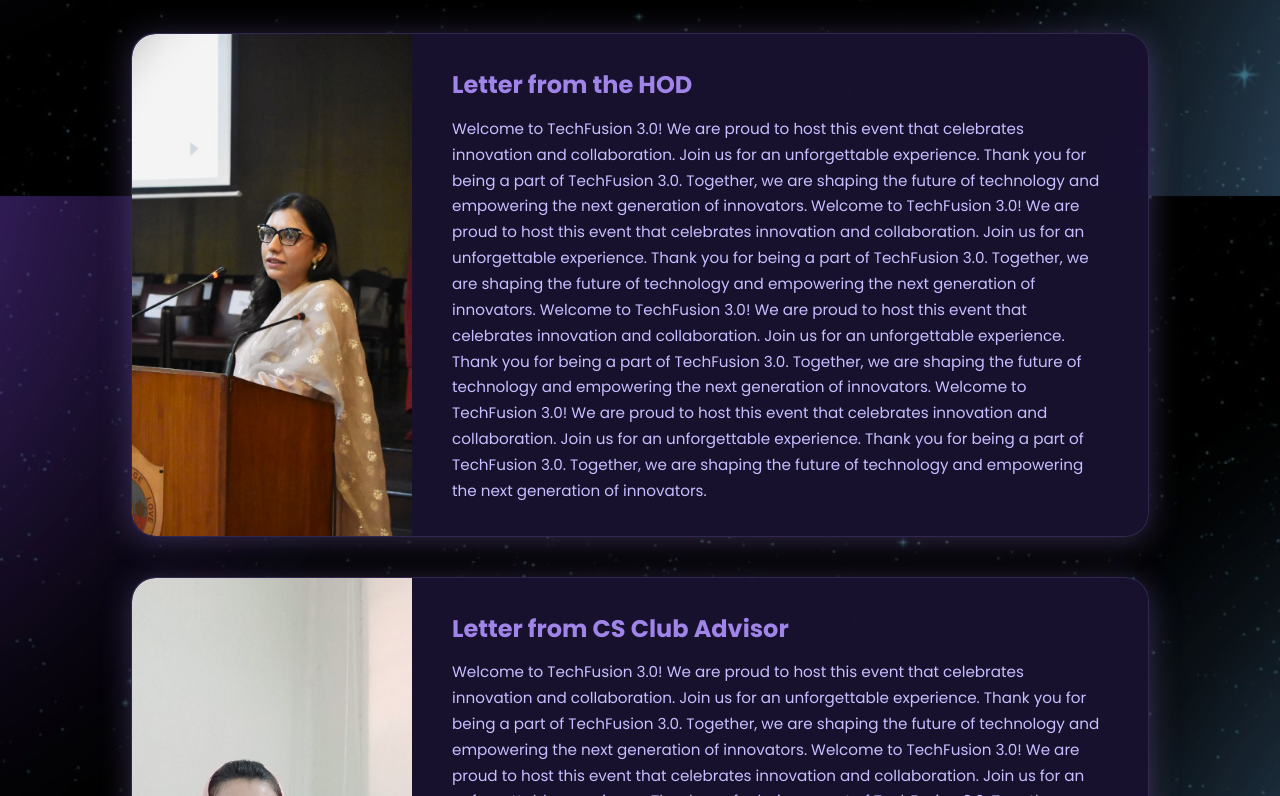
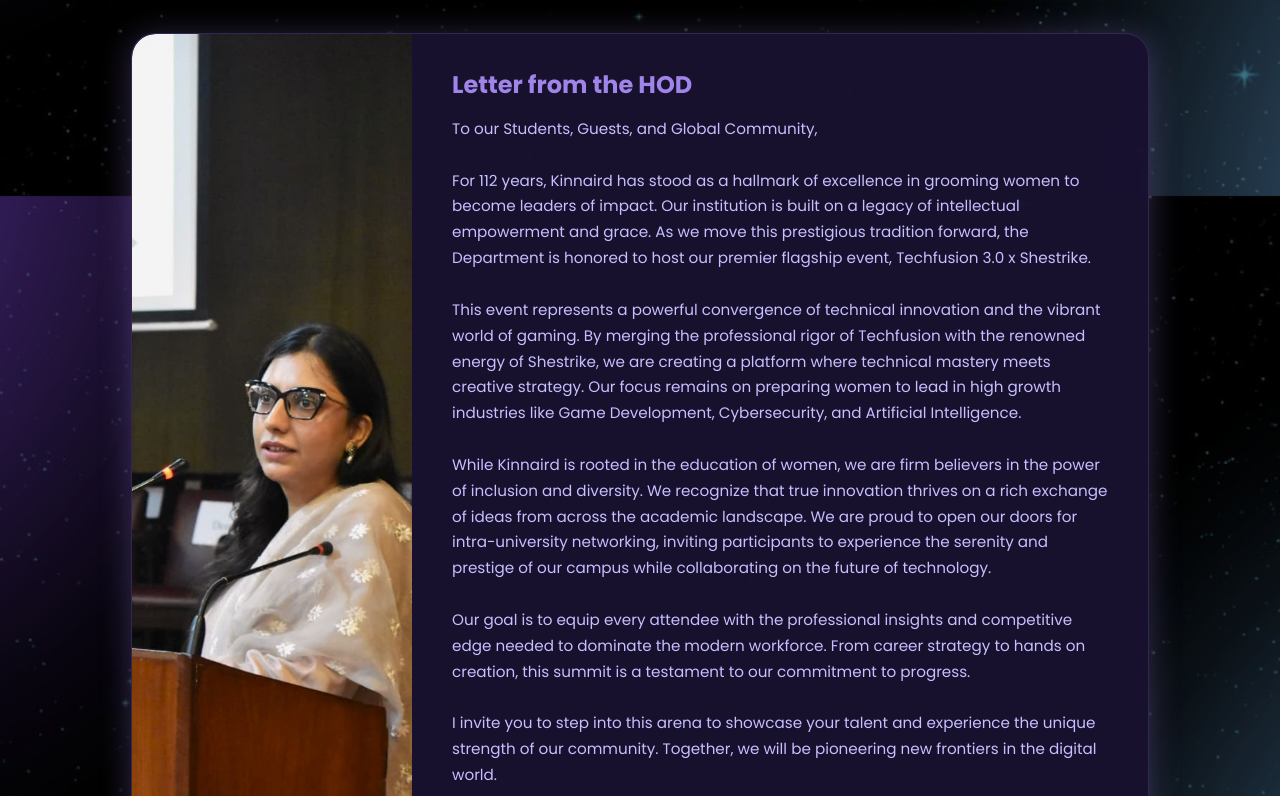
Before and after one commit to rahemeen1/TechFusion3.0, a React (Vite) app: page / in a window 1280 px wide. Shown: the part 604-1400 px from the top of the page. Built offline with nearby package versions, Linux system fonts and the light colour scheme.

Commit message:
dr sidras msg

```diff
--- a/src/pages/Home.css
+++ b/src/pages/Home.css
@@ -99,6 +99,7 @@
   text-align: left;
   line-height: 1.7;
   word-break: break-word;
+   white-space:  pre-line;
 }
 
 @media (max-width: 900px) {
--- a/src/pages/Home.jsx
+++ b/src/pages/Home.jsx
@@ -69,14 +69,22 @@
           {
             img: drsidraImg,
             heading: 'Letter from the HOD',
-            text: `Welcome to TechFusion 3.0! We are proud to host this event that celebrates innovation and collaboration. Join us for an unforgettable experience.
-                  Thank you for being a part of TechFusion 3.0. Together, we are shaping the future of technology and empowering the next generation of innovators.
-                  Welcome to TechFusion 3.0! We are proud to host this event that celebrates innovation and collaboration. Join us for an unforgettable experience.
-                  Thank you for being a part of TechFusion 3.0. Together, we are shaping the future of technology and empowering the next generation of innovators.
-                  Welcome to TechFusion 3.0! We are proud to host this event that celebrates innovation and collaboration. Join us for an unforgettable experience.
-                  Thank you for being a part of TechFusion 3.0. Together, we are shaping the future of technology and empowering the next generation of innovators.
-                  Welcome to TechFusion 3.0! We are proud to host this event that celebrates innovation and collaboration. Join us for an unforgettable experience.
-                  Thank you for being a part of TechFusion 3.0. Together, we are shaping the future of technology and empowering the next generation of innovators.`
+            text: `  To our Students, Guests, and Global Community,
+
+            For 112 years, Kinnaird has stood as a hallmark of excellence in grooming women to become leaders of impact. Our institution is built on a legacy of intellectual empowerment and grace. As we move this prestigious tradition forward, the Department is honored to host our premier flagship event, Techfusion 3.0 x Shestrike.
+
+            This event represents a powerful convergence of technical innovation and the vibrant world of gaming. By merging the professional rigor of Techfusion with the renowned energy of Shestrike, we are creating a platform where technical mastery meets creative strategy. Our focus remains on preparing women to lead in high growth industries like Game Development, Cybersecurity, and Artificial Intelligence.
+
+            While Kinnaird is rooted in the education of women, we are firm believers in the power of inclusion and diversity. We recognize that true innovation thrives on a rich exchange of ideas from across the academic landscape. We are proud to open our doors for intra-university networking, inviting participants to experience the serenity and prestige of our campus while collaborating on the future of technology.
+
+            Our goal is to equip every attendee with the professional insights and competitive edge needed to dominate the modern workforce. From career strategy to hands on creation, this summit is a testament to our commitment to progress.
+
+            I invite you to step into this arena to showcase your talent and experience the unique strength of our community. Together, we will be pioneering new frontiers in the digital world.
+
+            With profound regards,
+Dr. Sidra Zafar
+Head of Department, Computer Science
+Kinnaird College for Women `
           },
           {
             img: msghousiaImg,
```
